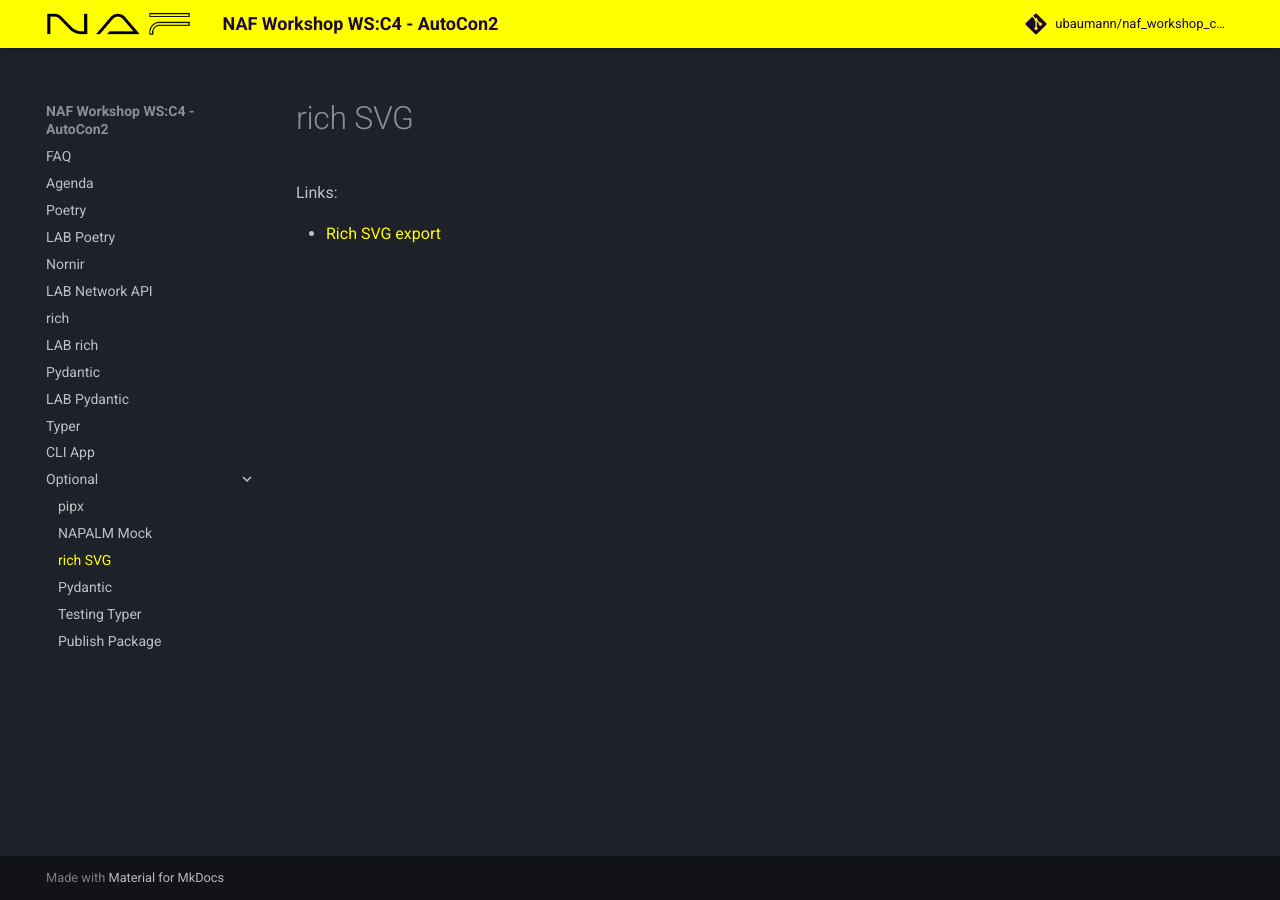
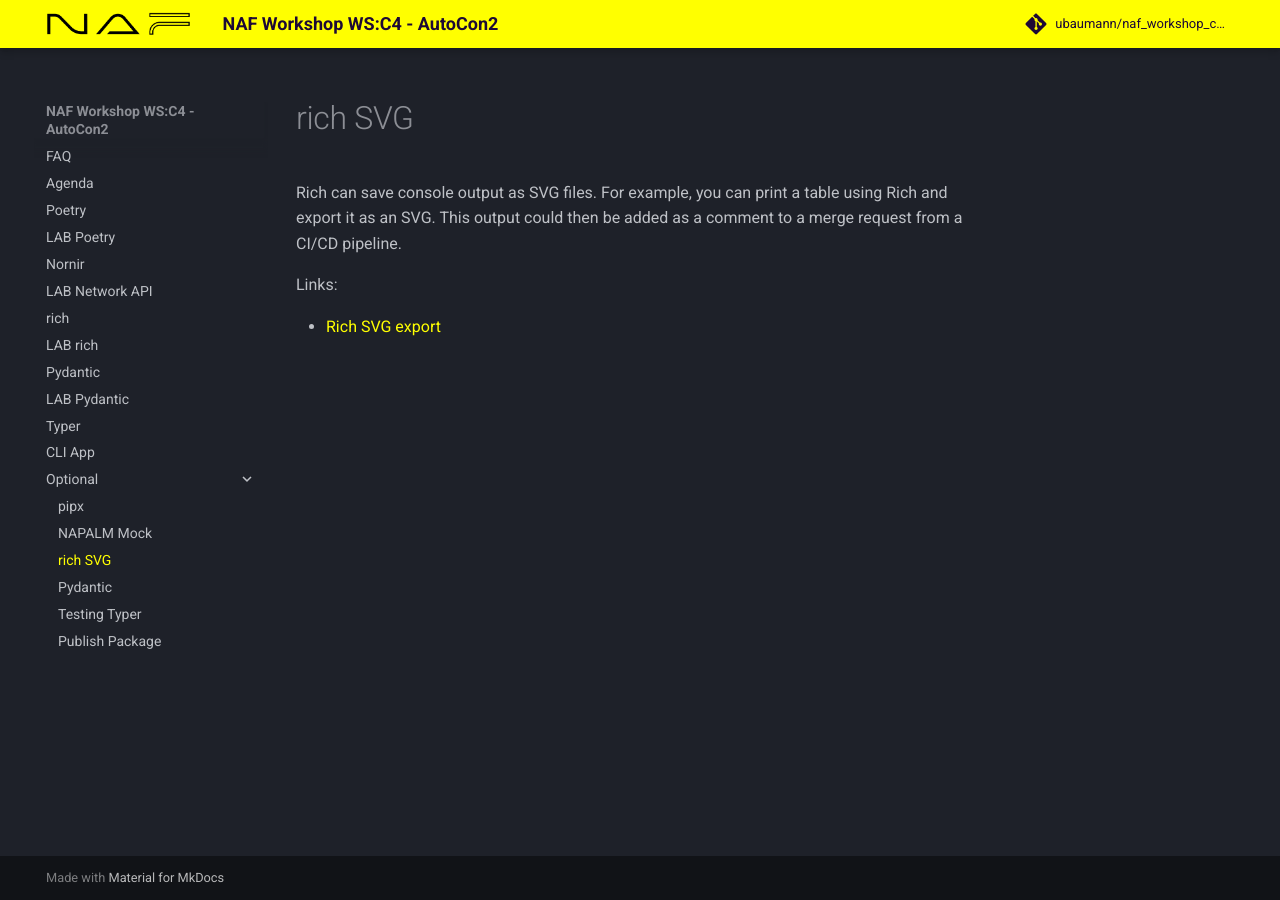
Before and after one commit to ubaumann/naf_workshop_cli_tool, an MkDocs documentation site: the page built from docs/rich_svg.md, in a window 1280 px wide. Built offline with MkDocs 1.6.1 and Material for MkDocs 9.7.7, drawn with Linux system fonts in a browser that asks for light colours; comment, search, counter and statistics services are not loaded.

Commit message:
Add rich SVG text

```diff
--- a/docs/rich_svg.md
+++ b/docs/rich_svg.md
@@ -1,4 +1,6 @@
 
+Rich can save console output as SVG files. For example, you can print a table using Rich and export it as an SVG.
+This output could then be added as a comment to a merge request from a CI/CD pipeline.
 
 Links:
 
```
